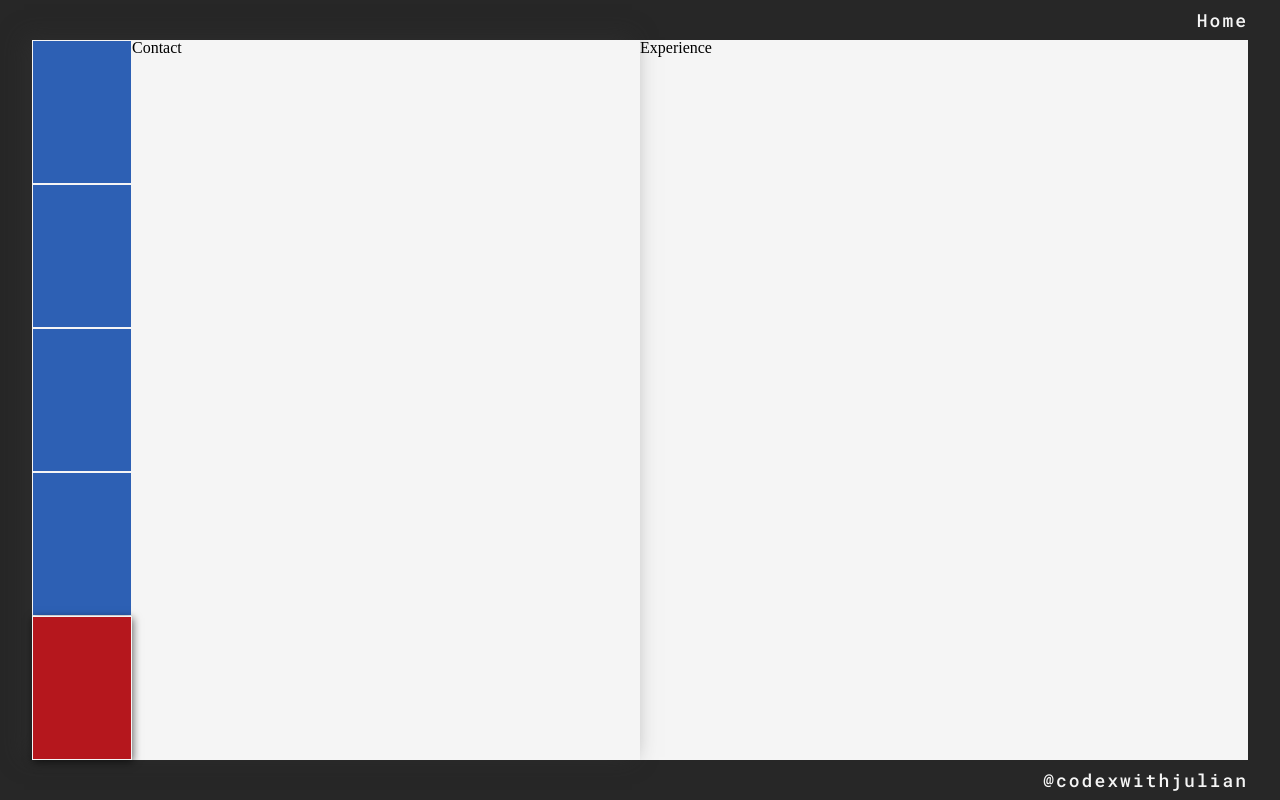
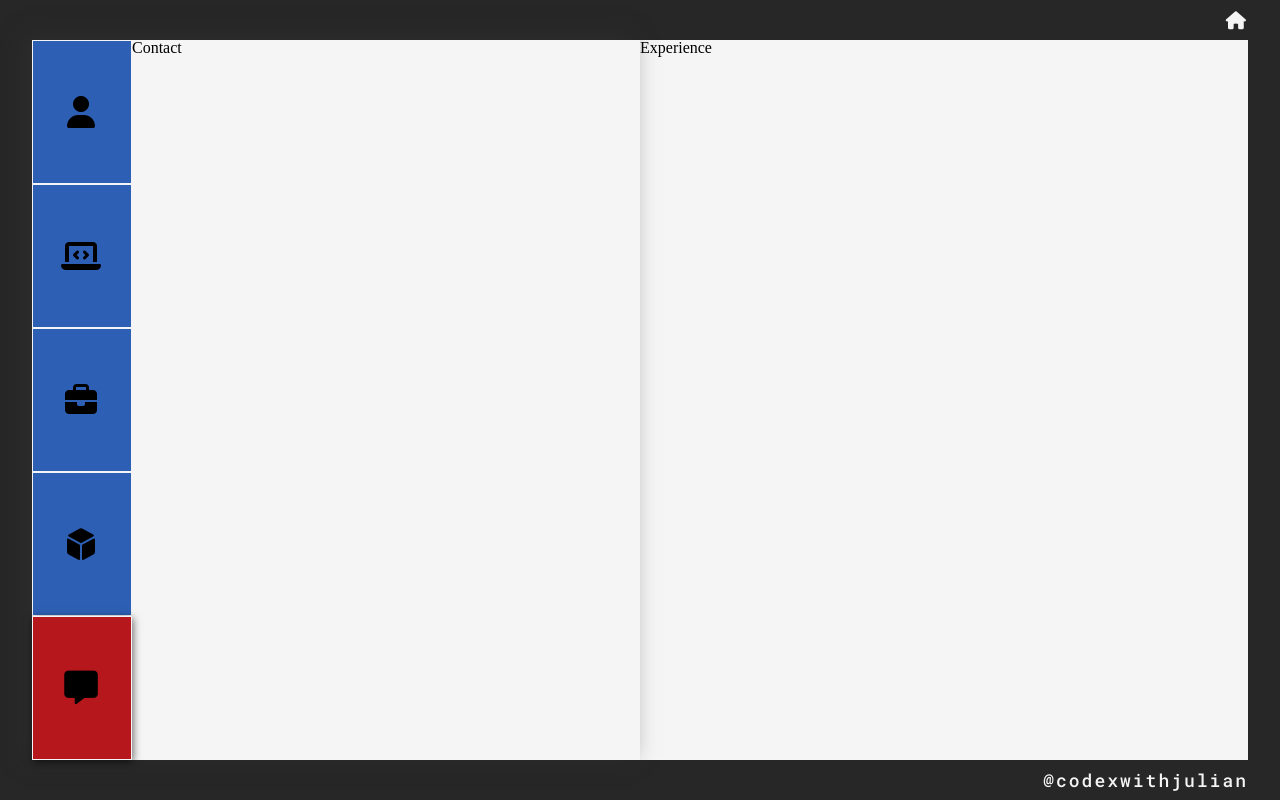
Before and after one commit to jhoyos135/myPortfolio, a React (Create React App) app: page / in a window 1280 px wide. Both pictures are taken after a click on the element 1045 px from the left and 220 px from the top of the page. Built offline with nearby package versions, Linux system fonts and the light colour scheme; what react-animations would draw is missing.

Commit message:
added navigation icons

```diff
--- /dev/null
+++ b/src/components/Navigation/Icon.js
@@ -0,0 +1,14 @@
+import React from 'react'
+
+const Icon = ({ classNames, styles, active, fontSize }) => {
+    return (
+        <div>
+            <i class={classNames} style={{
+                ...styles,
+                fontSize: active ? '2.1em' : fontSize
+            }} />
+        </div>
+    )
+}
+
+export default Icon
--- a/src/components/Navigation/Navigation.js
+++ b/src/components/Navigation/Navigation.js
@@ -3,6 +3,7 @@ import './style.scss';
 import colors from '../../globalStyles.scss'
 import classnames from 'classnames';
 import NavigationPopOver from './NavigationPopOver';
+import Icon from './Icon';
 
 
 const Navigation = ({ route, history, currentVisiblePage }) => {
@@ -56,7 +57,16 @@ const Navigation = ({ route, history, currentVisiblePage }) => {
                                     'active': currentPage === 'about',
                                     'item': true,
                                     'hover': hover === 'about'
-                                })} />
+                                })}>
+                                <Icon
+                                    classNames='fa-solid fa-user'
+                                    fontSize={'2em'}
+                                    active={currentPage === 'about'}
+                                    styles={{
+                                        fontSize: '2em'
+                                    }}
+                                />
+                            </div>
                             <NavigationPopOver text='ABOUT' hover={hover} target={'aboutItem'} />
                             <div
                                 id={'projectsItem'}
@@ -68,7 +78,16 @@ const Navigation = ({ route, history, currentVisiblePage }) => {
                                     'active': currentPage === 'projects',
                                     'item': true,
                                     'hover': hover === 'projects'
-                                })} />
+                                })}>
+                                <Icon
+                                    fontSize={'2em'}
+                                    active={currentPage === 'projects'}
+                                    classNames='fa-solid fa-laptop-code'
+                                    styles={{
+                                        fontSize: '2em'
+                                    }}
+                                />
+                            </div>
                             <NavigationPopOver text='PROJECTS' hover={hover} target={'projectsItem'} />
                             <div
                                 id={'experienceItem'}
@@ -80,7 +99,16 @@ const Navigation = ({ route, history, currentVisiblePage }) => {
                                     'active': currentPage === 'experience',
                                     'item': true,
                                     'hover': hover === 'experience'
-                                })} />
+                                })}>
+                                <Icon
+                                    fontSize={'2em'}
+                                    active={currentPage === 'experience'}
+                                    classNames='fa-solid fa-briefcase'
+                                    styles={{
+                                        fontSize: '2em'
+                                    }}
+                                />
+                            </div>
                             <NavigationPopOver text='EXPERIENCE' hover={hover} target={'experienceItem'} />
                             <div
                                 id={'playgroundItem'}
@@ -92,7 +120,16 @@ const Navigation = ({ route, history, currentVisiblePage }) => {
                                     'active': currentPage === 'playground',
                                     'item': true,
                                     'hover': hover === 'playground'
-                                })} />
+                                })}>
+                                <Icon
+                                    fontSize={'2em'}
+                                    active={currentPage === 'playground'}
+                                    classNames='fa-solid fa-dice-d6'
+                                    styles={{
+                                        fontSize: '2em'
+                                    }}
+                                />
+                            </div>
                             <NavigationPopOver text='PLAYGROUND' hover={hover} target={'playgroundItem'} />
                             <div
                                 id={'contactItem'}
@@ -104,7 +141,16 @@ const Navigation = ({ route, history, currentVisiblePage }) => {
                                     'active': currentPage === 'contact',
                                     'item': true,
                                     'hover': hover === 'contact'
-                                })} />
+                                })}>
+                                <Icon
+                                    fontSize={'2em'}
+                                    active={currentPage === 'contact'}
+                                    classNames='fa-solid fa-message'
+                                    styles={{
+                                        fontSize: '2em'
+                                    }}
+                                />
+                            </div>
                             <NavigationPopOver text='CONTACT' hover={hover} target={'contactItem'} />
                         </div>
                     </div>
--- a/src/components/Navigation/TopNavigation.js
+++ b/src/components/Navigation/TopNavigation.js
@@ -1,12 +1,19 @@
 import React from 'react';
 import './style.scss';
+import Icon from './Icon';
 
 const TopNavigation = ({ history }) => {
     return (
         <div className='TopNavigation'>
             <p className='TopNavigation__text'>
                 <div onClick={() => history.push('/')}>
-                    {'Home'}
+                    <Icon
+                        fontSize={'1em'}
+                        classNames='fa-solid fa-home'
+                        styles={{
+                            fontSize: '1em'
+                        }}
+                    />
                 </div>
             </p>
         </div>
```
